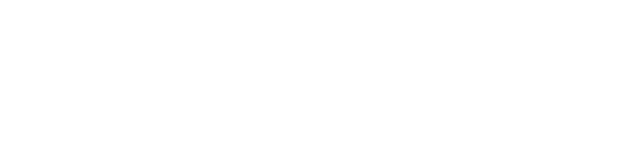
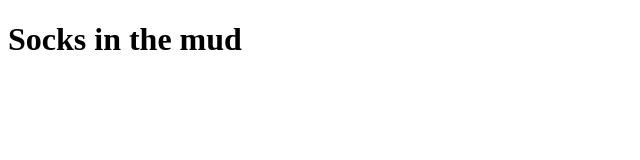
Before and after one commit to RoyBoy55/socksInTheMud, a plain HTML site: page index.html in a window 1280 px wide. Shown: the whole page, without its empty margins (0-640 px from the left). Drawn offline with Linux system fonts and the light colour scheme.

Commit message:
real html

```diff
--- a/index.html
+++ b/index.html
@@ -7,6 +7,9 @@
   </head>
 
   <body>
+    <h1>Socks in the mud</h1>
+
+
 
   </body>
 
```
